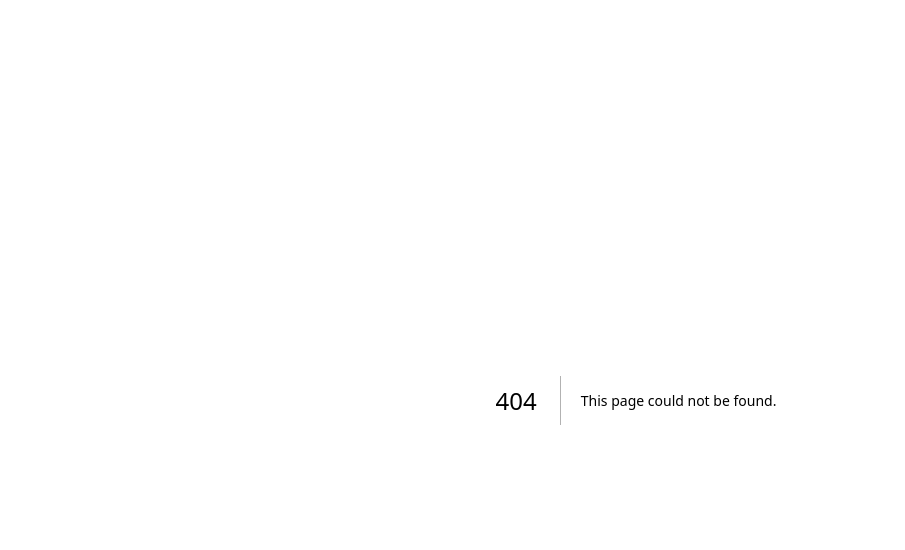
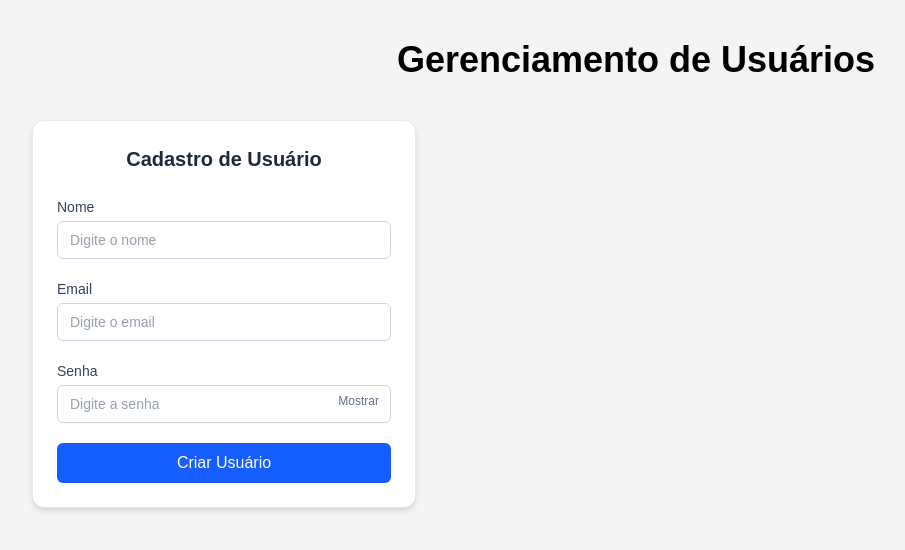
Before and after one commit to SoftWorksAPI/Frontend_CADe, a Next.js app: page /users in a window 1280 px wide. Before the commit this address had no page. Shown: the top 550 px of the page, without its empty margins (4-909 px from the left). Built offline with nearby package versions, Linux system fonts and the light colour scheme.

Commit message:
[Feature]: Envio do formulário de cadastro de usuário

```diff
--- /dev/null
+++ b/app/components/userForm.tsx
@@ -0,0 +1,152 @@
+"use client";
+import { useState, FormEvent } from "react";
+
+type User = {
+  id: number;
+  nome: string;
+  email: string;
+  senha: string;
+};
+
+export default function UserForm() {
+  const [usuarios, setUsuarios] = useState<User[]>([]);
+  const [showPassword, setShowPassword] = useState(false);
+  const [loading, setLoading] = useState(false);
+  const [erro, setErro] = useState("");
+  const [sucesso, setSucesso] = useState("");
+
+  function handleSubmit(e: FormEvent<HTMLFormElement>) {
+    e.preventDefault();
+    setErro("");
+    setSucesso("");
+
+    const formData = new FormData(e.currentTarget);
+    const nome = formData.get("nome") as string;
+    const email = formData.get("email") as string;
+    const senha = formData.get("senha") as string;
+
+    if (!nome || !email || !senha) {
+      setErro("Preencha todos os campos");
+      return;
+    }
+
+    if (senha.length < 3) {
+      setErro("Senha muito curta");
+      return;
+    }
+
+    setLoading(true);
+
+    setTimeout(() => {
+      const novoUsuario: User = {
+        id: Date.now(),
+        nome,
+        email,
+        senha,
+      };
+
+      setUsuarios((prev) => [...prev, novoUsuario]);
+
+      setSucesso("Usuário criado com sucesso");
+      setLoading(false);
+
+      (e.target as HTMLFormElement).reset();
+    }, 400);
+  }
+
+  return (
+    <div className="w-full max-w-sm bg-white rounded-xl shadow-md border border-slate-200 p-6">
+
+      {/* HEADER */}
+      <div className="text-center mb-6">
+        <h1 className="text-xl font-bold text-slate-800">
+          Cadastro de Usuário
+        </h1>
+      </div>
+
+      {/* FORM */}
+      <form onSubmit={handleSubmit} className="space-y-5">
+
+        {/* NOME */}
+        <div>
+          <label className="text-sm font-medium text-slate-700 block mb-1">
+            Nome
+          </label>
+
+          <input
+            name="nome"
+            type="text"
+            placeholder="Digite o nome"
+            className="w-full px-3 py-2 text-sm text-slate-700 border border-slate-300 rounded-md
+            focus:ring-2 focus:ring-blue-600 focus:border-blue-600 outline-none transition"
+          />
+        </div>
+
+        {/* EMAIL */}
+        <div>
+          <label className="text-sm font-medium text-slate-700 block mb-1">
+            Email
+          </label>
+
+          <input
+            name="email"
+            type="email"
+            placeholder="Digite o email"
+            className="w-full px-3 py-2 text-sm text-slate-700 border border-slate-300 rounded-md
+            focus:ring-2 focus:ring-blue-600 focus:border-blue-600 outline-none transition"
+          />
+        </div>
+
+        {/* SENHA */}
+        <div>
+          <label className="text-sm font-medium text-slate-700 block mb-1">
+            Senha
+          </label>
+
+          <div className="relative">
+            <input
+              name="senha"
+              type={showPassword ? "text" : "password"}
+              placeholder="Digite a senha"
+              className="w-full px-3 py-2 text-sm text-slate-700 border border-slate-300 rounded-md
+              focus:ring-2 focus:ring-blue-600 focus:border-blue-600 outline-none transition"
+            />
+
+            <button
+              type="button"
+              onClick={() => setShowPassword(!showPassword)}
+              className="absolute right-3 top-2 text-xs text-slate-500 hover:text-black"
+            >
+              {showPassword ? "Ocultar" : "Mostrar"}
+            </button>
+          </div>
+        </div>
+
+        {/* ERRO */}
+        {erro && (
+          <p className="text-red-600 text-sm text-center">
+            {erro}
+          </p>
+        )}
+
+        {/* SUCESSO */}
+        {sucesso && (
+          <p className="text-green-700 text-sm text-center">
+            {sucesso}
+          </p>
+        )}
+
+        {/* BUTTON */}
+        <button
+          type="submit"
+          disabled={loading}
+          className="w-full py-2 bg-blue-600 text-white rounded-md
+          hover:bg-blue-700 transition font-medium disabled:opacity-60"
+        >
+          {loading ? "Criando..." : "Criar Usuário"}
+        </button>
+
+      </form>
+    </div>
+  );
+}
--- /dev/null
+++ b/app/users/page.tsx
@@ -0,0 +1,23 @@
+"use client";
+import { useState, FormEvent } from "react";
+import UserForm from "../components/userForm";
+
+
+export default function Users() {
+    return (
+        <div className="min-h-screen bg-zinc-100 px-4">
+            <h1 className="text-4xl font-bold flex justify-center text-center py-10 text-black">
+                Gerenciamento de Usuários
+            </h1>
+
+            <div className="flex flex-col md:flex-row gap-10 px-5 justify-start ">
+                <div className="w-full md:w-[40%]">
+                    <UserForm></UserForm>
+                </div>
+                {/* <div className="w-full md:flex">
+
+                </div> */}
+            </div>
+        </div>
+    );
+}
```
